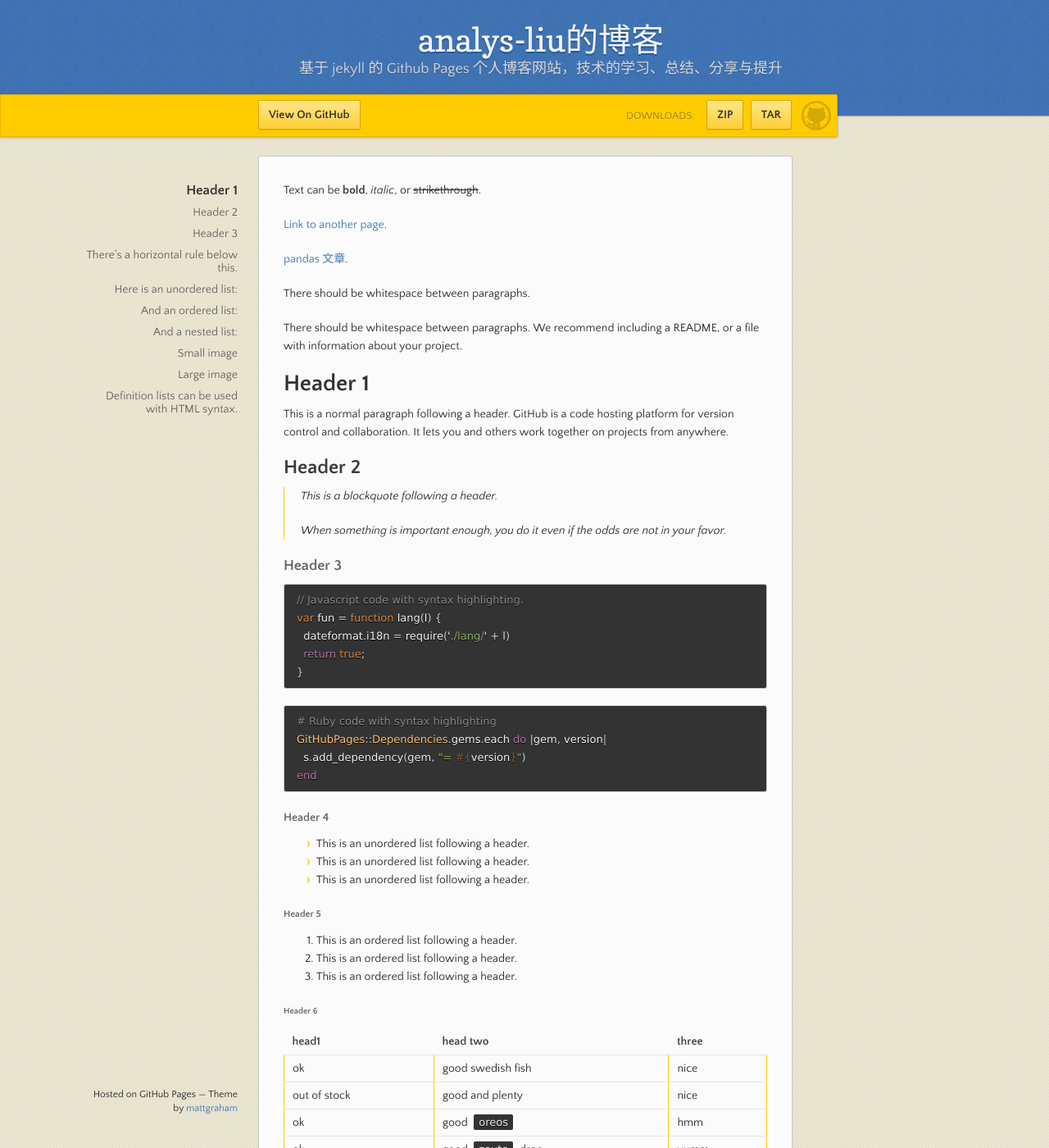
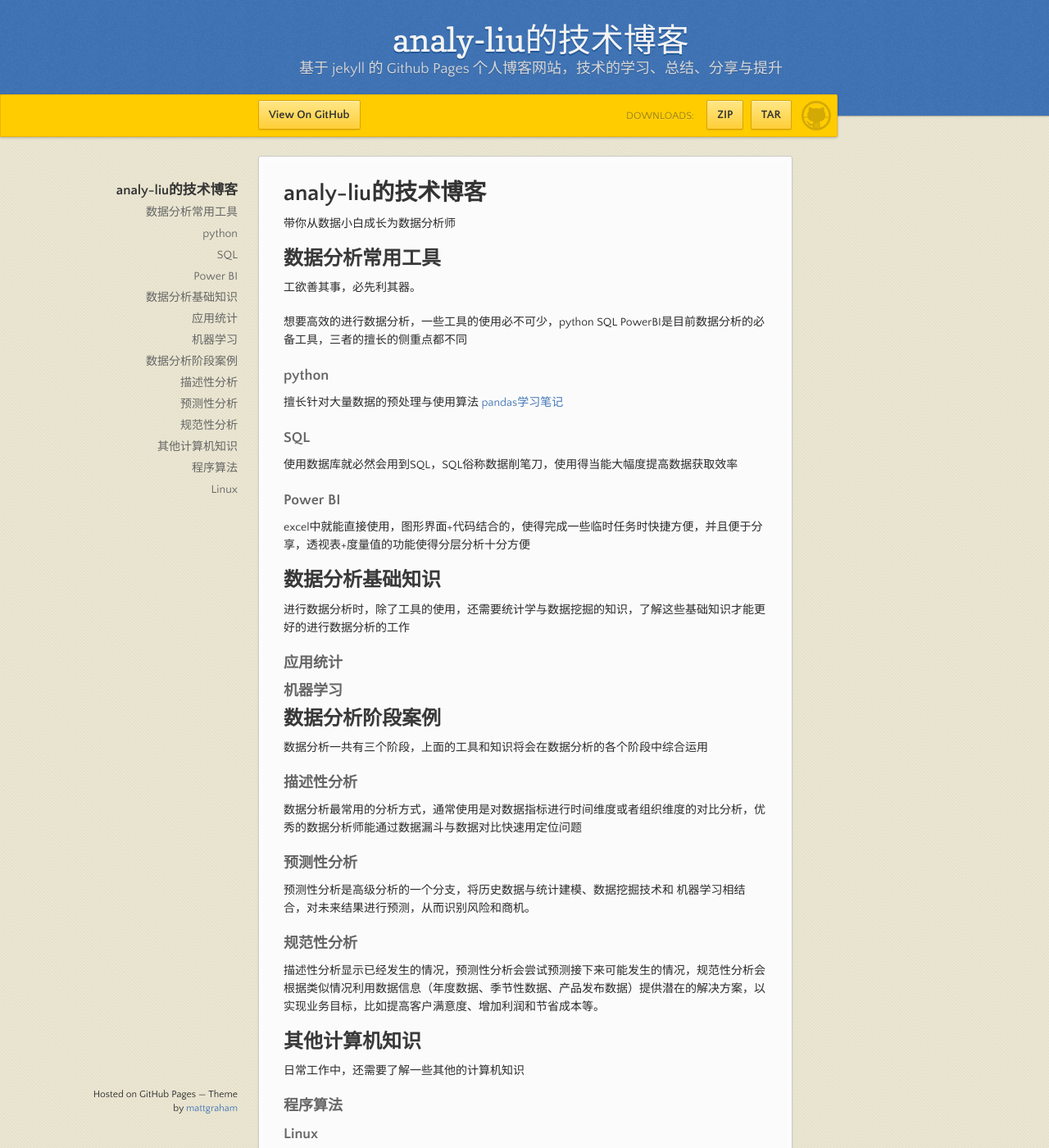
Before and after one commit to analy-liu/analy-liu.github.io, a Jekyll site: the page built from index.md, in a window 1280 px wide and 1400 px high. Shown: the whole window at 82% size. Built offline with Jekyll 4.4.1, drawn with Linux system fonts in a browser that asks for light colours; our own code applies the rules of GitHub Pages for plain Markdown files; some of the changed text lies outside the part shown.

Commit message:
修改主页

````diff
--- a/index.md
+++ b/index.md
@@ -2,124 +2,48 @@
 layout: default
 ---
 
-Text can be **bold**, _italic_, or ~~strikethrough~~.
+# analy-liu的技术博客
 
-[Link to another page](./another-page.html).
+带你从数据小白成长为数据分析师
 
-[pandas 文章](./2022-06-01-pandas-note.html).
+## 数据分析常用工具
 
-There should be whitespace between paragraphs.
+工欲善其事，必先利其器。
 
-There should be whitespace between paragraphs. We recommend including a README, or a file with information about your project.
+想要高效的进行数据分析，一些工具的使用必不可少，python SQL PowerBI是目前数据分析的必备工具，三者的擅长的侧重点都不同
 
-# Header 1
+### python
+擅长针对大量数据的预处理与使用算法
+[pandas学习笔记](./2022-06-01-pandas-note.html)
 
-This is a normal paragraph following a header. GitHub is a code hosting platform for version control and collaboration. It lets you and others work together on projects from anywhere.
+### SQL
+使用数据库就必然会用到SQL，SQL俗称数据削笔刀，使用得当能大幅度提高数据获取效率
 
-## Header 2
+### Power BI
+excel中就能直接使用，图形界面+代码结合的，使得完成一些临时任务时快捷方便，并且便于分享，透视表+度量值的功能使得分层分析十分方便
 
-> This is a blockquote following a header.
->
-> When something is important enough, you do it even if the odds are not in your favor.
+## 数据分析基础知识
+进行数据分析时，除了工具的使用，还需要统计学与数据挖掘的知识，了解这些基础知识才能更好的进行数据分析的工作
 
-### Header 3
+### 应用统计
 
-```js
-// Javascript code with syntax highlighting.
-var fun = function lang(l) {
-  dateformat.i18n = require('./lang/' + l)
-  return true;
-}
-```
+### 机器学习
 
-```ruby
-# Ruby code with syntax highlighting
-GitHubPages::Dependencies.gems.each do |gem, version|
-  s.add_dependency(gem, "= #{version}")
-end
-```
+## 数据分析阶段案例
+数据分析一共有三个阶段，上面的工具和知识将会在数据分析的各个阶段中综合运用
 
-#### Header 4
+### 描述性分析
+数据分析最常用的分析方式，通常使用是对数据指标进行时间维度或者组织维度的对比分析，优秀的数据分析师能通过数据漏斗与数据对比快速用定位问题
 
-*   This is an unordered list following a header.
-*   This is an unordered list following a header.
-*   This is an unordered list following a header.
+### 预测性分析
+预测性分析是高级分析的一个分支，将历史数据与统计建模、数据挖掘技术和 机器学习相结合，对未来结果进行预测，从而识别风险和商机。
 
-##### Header 5
+### 规范性分析
+描述性分析显示已经发生的情况，预测性分析会尝试预测接下来可能发生的情况，规范性分析会根据类似情况利用数据信息（年度数据、季节性数据、产品发布数据）提供潜在的解决方案，以实现业务目标，比如提高客户满意度、增加利润和节省成本等。
 
-1.  This is an ordered list following a header.
-2.  This is an ordered list following a header.
-3.  This is an ordered list following a header.
+## 其他计算机知识
+日常工作中，还需要了解一些其他的计算机知识
 
-###### Header 6
+### 程序算法
 
-| head1        | head two          | three |
-|:-------------|:------------------|:------|
-| ok           | good swedish fish | nice  |
-| out of stock | good and plenty   | nice  |
-| ok           | good `oreos`      | hmm   |
-| ok           | good `zoute` drop | yumm  |
-
-### There's a horizontal rule below this.
-
-* * *
-
-### Here is an unordered list:
-
-*   Item foo
-*   Item bar
-*   Item baz
-*   Item zip
-
-### And an ordered list:
-
-1.  Item one
-1.  Item two
-1.  Item three
-1.  Item four
-
-### And a nested list:
-
-- level 1 item
-  - level 2 item
-  - level 2 item
-    - level 3 item
-    - level 3 item
-- level 1 item
-  - level 2 item
-  - level 2 item
-  - level 2 item
-- level 1 item
-  - level 2 item
-  - level 2 item
-- level 1 item
-
-### Small image
-
-![Octocat](https://github.githubassets.com/images/icons/emoji/octocat.png)
-
-### Large image
-
-![Branching](https://guides.github.com/activities/hello-world/branching.png)
-
-
-### Definition lists can be used with HTML syntax.
-
-<dl>
-<dt>Name</dt>
-<dd>Godzilla</dd>
-<dt>Born</dt>
-<dd>1952</dd>
-<dt>Birthplace</dt>
-<dd>Japan</dd>
-<dt>Color</dt>
-<dd>Green</dd>
-</dl>
-
-```
-Long, single-line code blocks should not wrap. They should horizontally scroll if they are too long. This line should be long enough to demonstrate this.
-```
-
-```
-The final element.
-```
+### Linux
````
Also changed, not shown: index_copy.md (added, +123 -0 lines).
